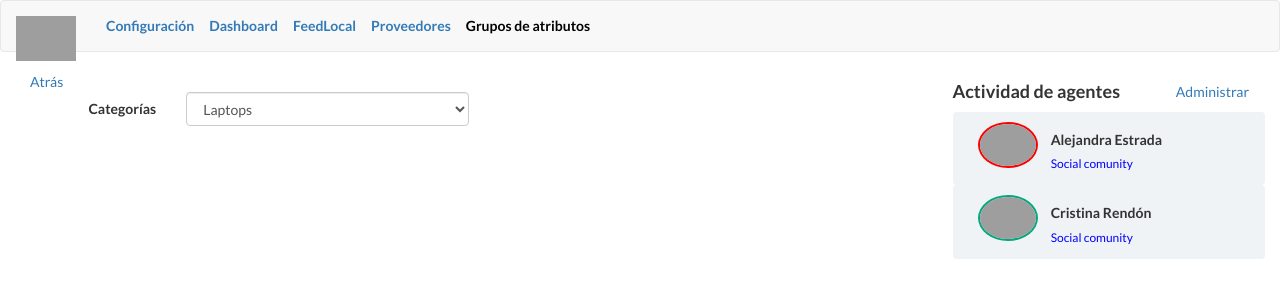
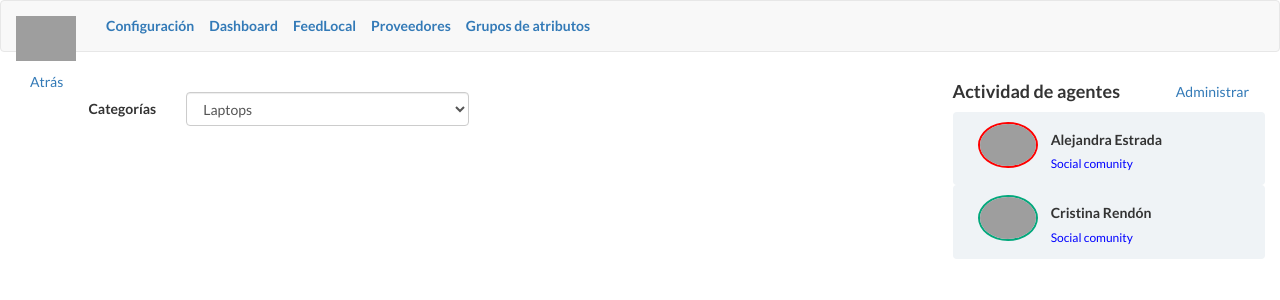
Before and after one commit to juanlb1844/stockOMG, a PHP site: template OMGstocks/templates/producto.html.twig in a window 1280 px wide. Shown: the top 300 px of the page. Run offline with PHP 8.4, Linux system fonts and the light colour scheme; the template is opened without the code that fills it, so the values that code supplies are empty; some libraries are stand-ins or nearby versions; grey boxes are pictures that could not be loaded.

Commit message:
cambio de color [ texto ]

```diff
--- a/OMGstocks/templates/layout.html.twig
+++ b/OMGstocks/templates/layout.html.twig
@@ -26,7 +26,7 @@
 		      <a class="navbar-brand" href="#">
 		        <img style="width: 60px;" alt="OMG Stock" src="https://th.content.jobsdbcdn.com/Content/CmsContent/Logo/TH/JobsDBFiles/CompanyLogo/logo-l/9956l.png">
 		      </a>
-		       <p id="configuration" class="option-menu navbar-text navbar-right"><a style="color:black;" href="?p=grupos_atributos">Grupos de atributos</a></p>
+		       <p id="configuration" class="option-menu navbar-text navbar-right"><a href="?p=grupos_atributos"> Grupos de atributos</a></p>
 		       <p id="providers" class="option-menu navbar-text navbar-right"><a href="?p=proveedores">Proveedores</a></p>
 		       <p id="feed" class="option-menu navbar-text navbar-right"><a href="?p=feedLocal">FeedLocal</a></p>
 		       <p id="dashboard-tab" class="option-menu navbar-text navbar-right"><a href="?p=dashboard">Dashboard</a></p>
```
